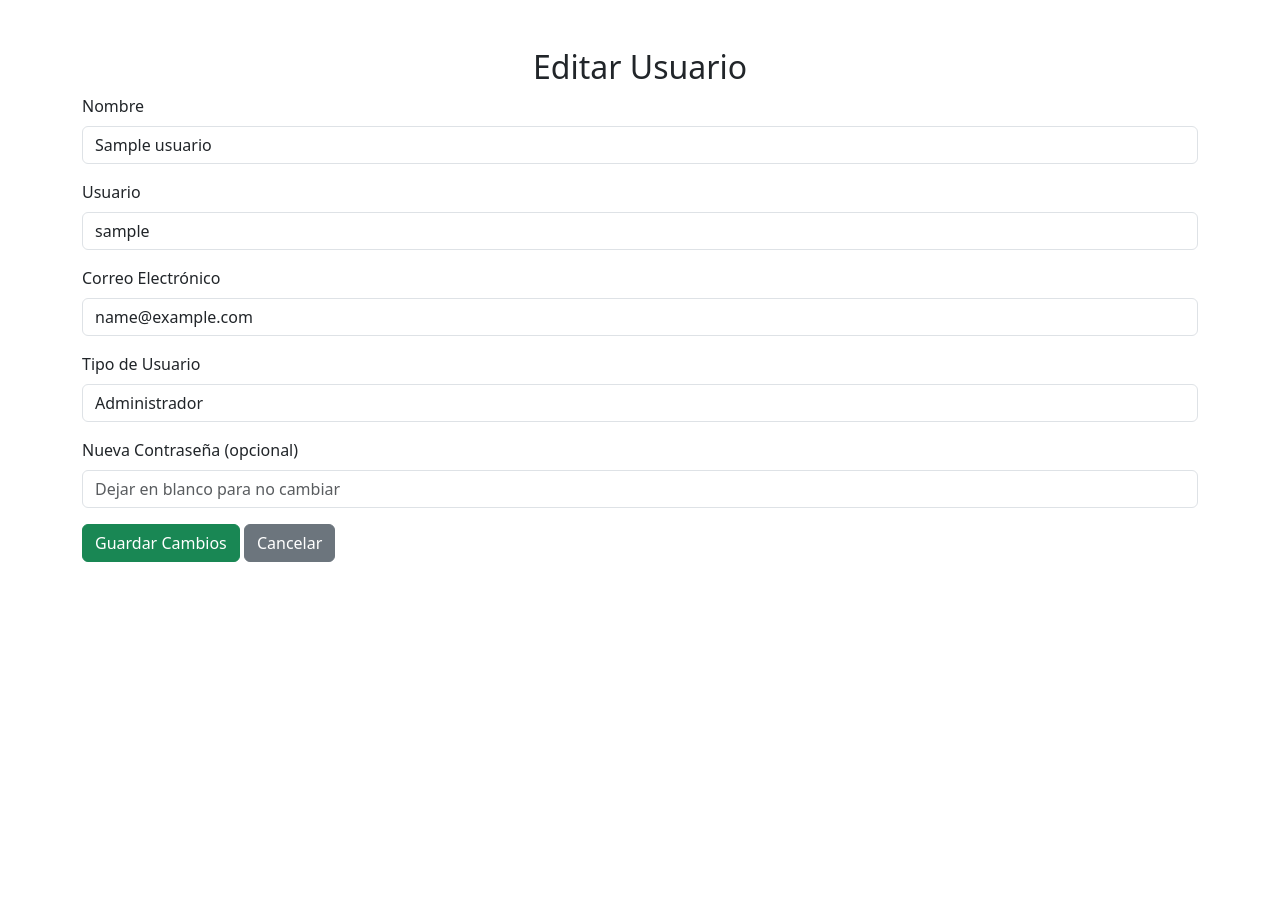
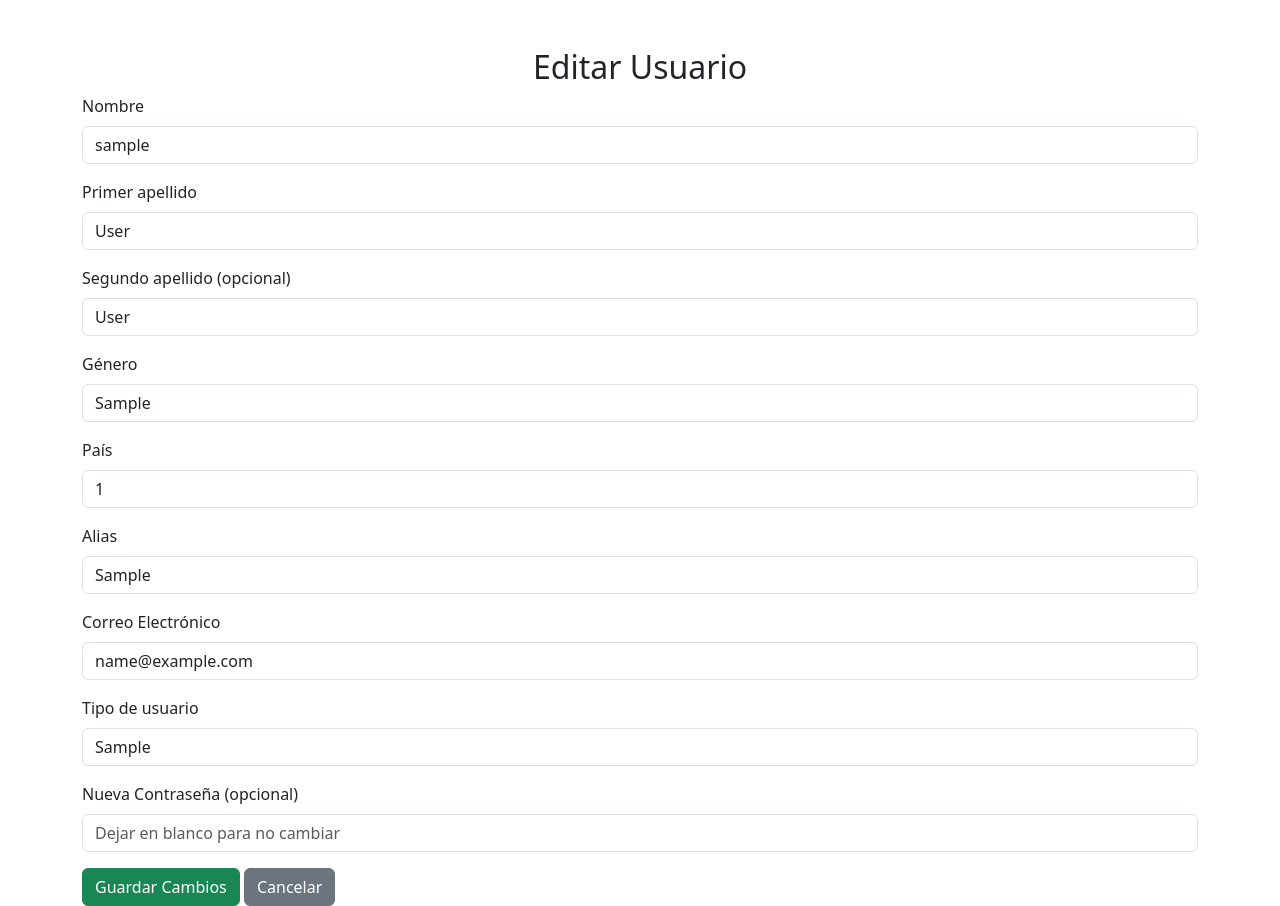
Before and after one commit to Alazib/proyectoDAW, a PHP site: page /editar_usuario.php?id=1 in a window 1280 px wide. Before the commit the page ends 562 px from the top, so only its background shows below. Run offline with PHP 8.4, Linux system fonts and the light colour scheme; tables that the repository leaves empty or names only in its code hold one stand-in row (values such as "Sample post").

Commit message:
Fix 'editar_usuario' and organice 'database'

```diff
--- a/database.php
+++ b/database.php
@@ -6,6 +6,8 @@ $db_name = "proyectodaw";
 
 $con;
 
+
+//MANAGEMENT OF DATABASE
 function conectar(){
 	$con = mysqli_connect($GLOBALS["host"], $GLOBALS["user"], $GLOBALS["password"]) or die("Error al conectar con la base de datos");
 	//crear_bdd($con);
@@ -14,7 +16,6 @@ function conectar(){
 	return $con;
 
 }
-
 
 function login($con, $alias, $password){
 	$stmt = mysqli_prepare($con, "select * from users where alias=?;");
@@ -34,14 +35,30 @@ function login($con, $alias, $password){
 	return false;
 }
 
+function cerrar_conexion($con){
+	mysqli_close($con);
+}
 
+//-----------------------------------//
+
+
+//GETTERS
 function getRol($con, $id_rol){
 	$stmt = mysqli_prepare($con, "select rol from rol where id_rol=?;");
 	mysqli_stmt_bind_param($stmt, "i", $id_rol);
 	mysqli_stmt_execute($stmt);
 	$result = mysqli_stmt_get_result($stmt);
-	$rol = mysqli_fetch_array($result);
+	$rol = mysqli_fetch_assoc($result);
 	return $rol;
+}
+
+function getUser($con, $id_user){
+	$stmt = mysqli_prepare($con, "select * from users where id_user=?;");
+	mysqli_stmt_bind_param($stmt, "i", $id_user);
+	mysqli_stmt_execute($stmt);
+	$result = mysqli_stmt_get_result($stmt);
+	$user = mysqli_fetch_assoc($result);
+	return $user;
 }
 
 function getGender($con, $id_gender){
@@ -49,47 +66,30 @@ function getGender($con, $id_gender){
 	mysqli_stmt_bind_param($stmt, "i", $id_gender);
 	mysqli_stmt_execute($stmt);
 	$result = mysqli_stmt_get_result($stmt);
-	$gender = mysqli_fetch_array($result);
+	$gender = mysqli_fetch_assoc($result);
 	return $gender;
 }
 
-function cerrar_conexion($con){
-	mysqli_close($con);
+function getAllGenders($con){
+	$stmt = mysqli_prepare($con, "select * from gender;");
+	mysqli_stmt_execute($stmt);
+	$genders = mysqli_stmt_get_result($stmt);
+
+	return $genders;
 }
 
-// -------------- CÓDIGO LEGACY: LA BBDD, LAS TABLAS Y EL ADMIN YA ESTÁN CREADOS. NO ES NECESARIO CREARLAS/COMPROBAR CADA VEZ
-//--------------- QUE SE INICIA LA APP.
+function getAllRols($con){
+	$stmt = mysqli_prepare($con, "select * from rol;");
+	mysqli_stmt_execute($stmt);
+	$rols = mysqli_stmt_get_result($stmt);
 
-// function crear_bdd($con){
-// 	mysqli_query($con, "create database if not exists ".$GLOBALS["db_name"].";");
-// }
+	return $rols;
+}
 
-// function crear_tabla_usuario($con){
-// 	mysqli_query($con, "create table if not exists usuario(
-// 	id int auto_increment primary key,
-//     nombre varchar(100),
-// 	username varchar(100),
-// 	email varchar(100),
-// 	pass varchar(255),
-// 	tipo int);");
-//     crear_admin($con);
-// }
+function getAllCountries($con){
+	$stmt = mysqli_prepare($con, "select * from country;");
+	mysqli_stmt_execute($stmt);
+	$countries = mysqli_stmt_get_result($stmt);
 
-// function crear_admin($con){
-// 	$resultado = existe_admin($con);
-// 	if(mysqli_fetch_array($resultado)==0){
-// 		$admin_name = "admin";
-// 		$admin_user = "admin";
-// 		$admin_email = "admin@admin.com";
-// 		$password = password_hash($admin_name, PASSWORD_DEFAULT);
-// 		$admin_type = 0;
-// 		$stmt = mysqli_prepare($con, "insert into usuario(nombre, username, email, pass, tipo) values(?,?,?,?,?);");
-// 		mysqli_stmt_bind_param($stmt, "ssssi", $admin_name, $admin_user, $admin_email, $password, $admin_type);
-// 		mysqli_stmt_execute($stmt);
-// 	}
-// }
-
-// function existe_admin($con){
-// 	$result = mysqli_query($con, "select * from usuario where tipo=0");
-// 	return $result;
-// }
+	return $countries;
+}
--- a/editar_usuario.php
+++ b/editar_usuario.php
@@ -3,18 +3,20 @@ session_start();
 require("database.php");
 $con = conectar();
 
+
+
 // Verificar si se recibió un ID por GET
 if (!isset($_GET['id']) || empty($_GET['id'])) {
+
     die("ID de usuario no proporcionado.");
 }
 
-$id = $_GET['id'];
-$id = mysqli_real_escape_string($con, $id); // Seguridad contra SQL Injection
+$id_user = $_GET['id'];
+$id_user = mysqli_real_escape_string($con, $id_user); // Seguridad contra SQL Injection
+
 
 // Obtener datos del usuario
-$sql = "SELECT * FROM usuario WHERE id = '$id'";
-$result = mysqli_query($con, $sql);
-$user = mysqli_fetch_assoc($result);
+$user = getUser($con, $id_user);
 
 // Verificar si el usuario existe
 if (!$user) {
@@ -76,31 +78,93 @@ if ($_SERVER["REQUEST_METHOD"] == "POST") {
     <h2 class="text-center">Editar Usuario</h2>
 
     <form method="post">
+
         <div class="mb-3">
-            <label class="form-label">Nombre</label>
-            <input type="text" name="nombre" class="form-control" value="<?= htmlspecialchars($user['nombre']); ?>" required>
+            <label class="form-label" for='user_name'>Nombre</label>
+            <input type="text" name="user_name" class="form-control" value=<?= htmlspecialchars($user['user_name']);?> required>
         </div>
+
+        <div class="mb-3" for="user_last_name_1">
+            <label class="form-label">Primer apellido</label>
+            <input type="text" name="user_last_name_1" class="form-control" value="<?= htmlspecialchars($user['user_last_name_1']); ?>" required>
+        </div>
+
+        <div class="mb-3" for="user_last_name_2">
+            <label class="form-label">Segundo apellido (opcional)</label>
+            <input type="text" name="user_last_name_2" class="form-control" value="<?= htmlspecialchars($user['user_last_name_2']); ?>">
+        </div>
+
         <div class="mb-3">
-            <label class="form-label">Usuario</label>
-            <input type="text" name="username" class="form-control" value="<?= htmlspecialchars($user['username']); ?>" required>
+            <label class="form-label" for="id_gender">Género</label>
+                <select name="id_gender" class="form-control">
+                    <?php
+                        $genders = getAllGenders($con);
+
+                        if($user['id_gender']){
+
+                         $gender = getGender($con, $user['id_gender'] );
+                         echo '<option value="' . $user['id_gender'] . '">' . $gender['gender'] . '</option>';
+
+                        } else{
+                            echo '<option>Seleccione un género </option>';
+                        }
+
+                        while($row = mysqli_fetch_assoc($genders)){
+
+                            if($user['id_gender'] != $row['id_gender'] ) {
+
+                             echo '<option value="' . $row['id_gender'] . '">' . $row['gender'] . '</option>';
+                            }
+                        };
+
+                    ?>
+                </select>
+         </div>
+
+         <div class="mb-3">
+            <label class="form-label" for="id_country">País</label>
+                <select name="id_country" class="form-control">
+                    <?php
+                        $countries = getAllCountries($con);
+
+                        while($row = mysqli_fetch_assoc($countries)){
+                            echo '<option value="' . $row['id_country'] . '">' . $row['country'] . '</option>';
+                        };
+                    ?>
+                </select>
+         </div>
+
+        <div class="mb-3" for="alias">
+            <label class="form-label">Alias</label>
+            <input type="text" name="alias" class="form-control" value="<?= htmlspecialchars($user['alias']); ?>" required>
         </div>
+
         <div class="mb-3">
             <label class="form-label">Correo Electrónico</label>
             <input type="email" name="email" class="form-control" value="<?= htmlspecialchars($user['email']); ?>" required>
         </div>
+
         <div class="mb-3">
-            <label class="form-label">Tipo de Usuario</label>
-            <select name="tipo" class="form-control">
-                <option value="0" <?= ($user['tipo'] == 0) ? 'selected' : ''; ?>>Administrador</option>
-                <option value="1" <?= ($user['tipo'] == 1) ? 'selected' : ''; ?>>Usuario</option>
-            </select>
-        </div>
+            <label class="form-label" for="id_rol">Tipo de usuario</label>
+                <select name="id_rol" class="form-control">
+                    <?php
+                        $rols = getAllRols($con);
+
+                        while($row = mysqli_fetch_assoc($rols)){
+                            echo '<option value="' . $row['id_rol'] . '">' . $row['rol'] . '</option>';
+                        };
+                    ?>
+                </select>
+         </div>
+
         <div class="mb-3">
             <label class="form-label">Nueva Contraseña (opcional)</label>
             <input type="password" name="password" class="form-control" placeholder="Dejar en blanco para no cambiar">
         </div>
+
         <button type="submit" class="btn btn-success">Guardar Cambios</button>
         <a href="admin_page.php" class="btn btn-secondary">Cancelar</a>
+
     </form>
 </div>
 
```
Also changed, not shown: registro.php (+20 -3 lines).
